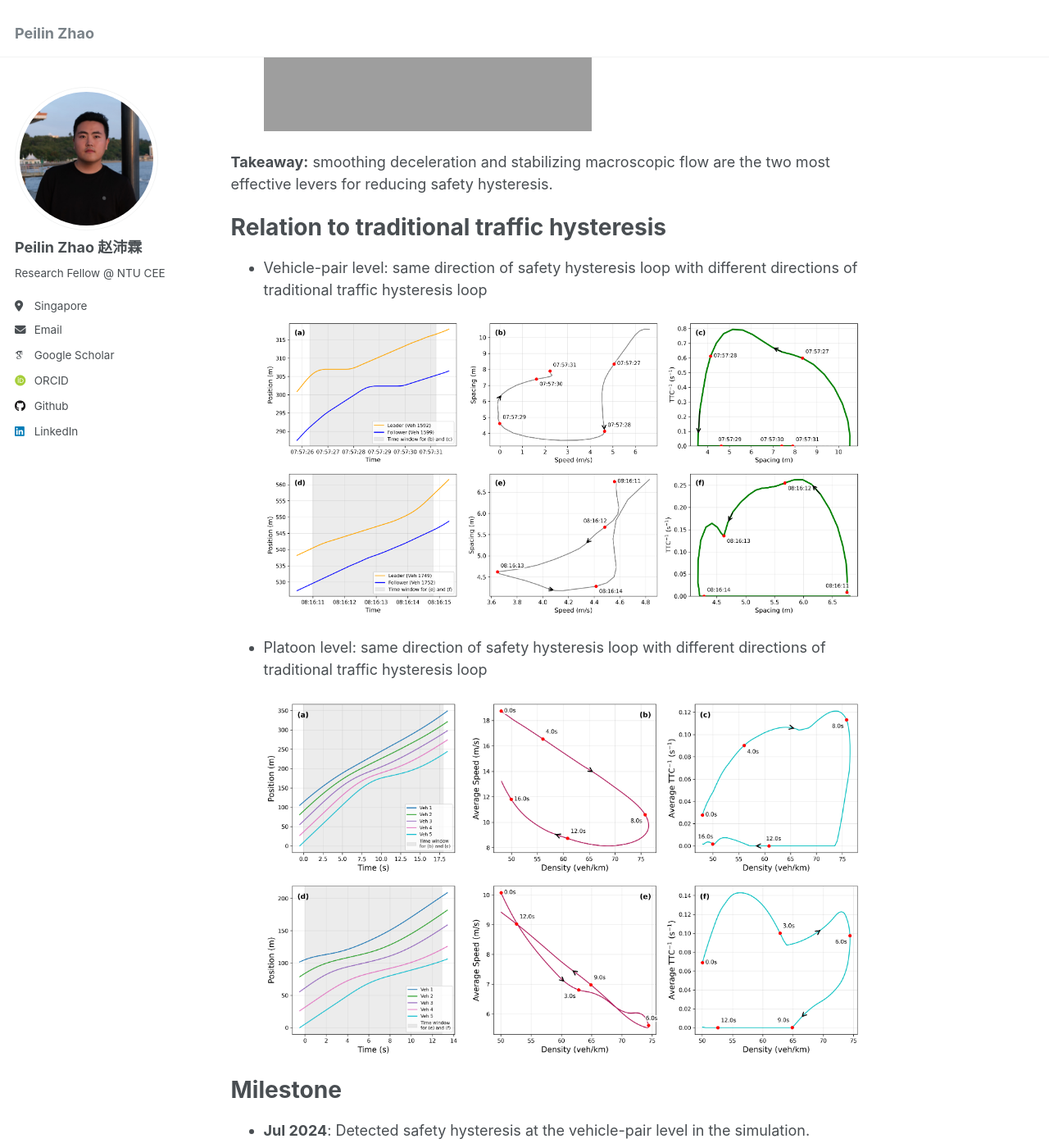
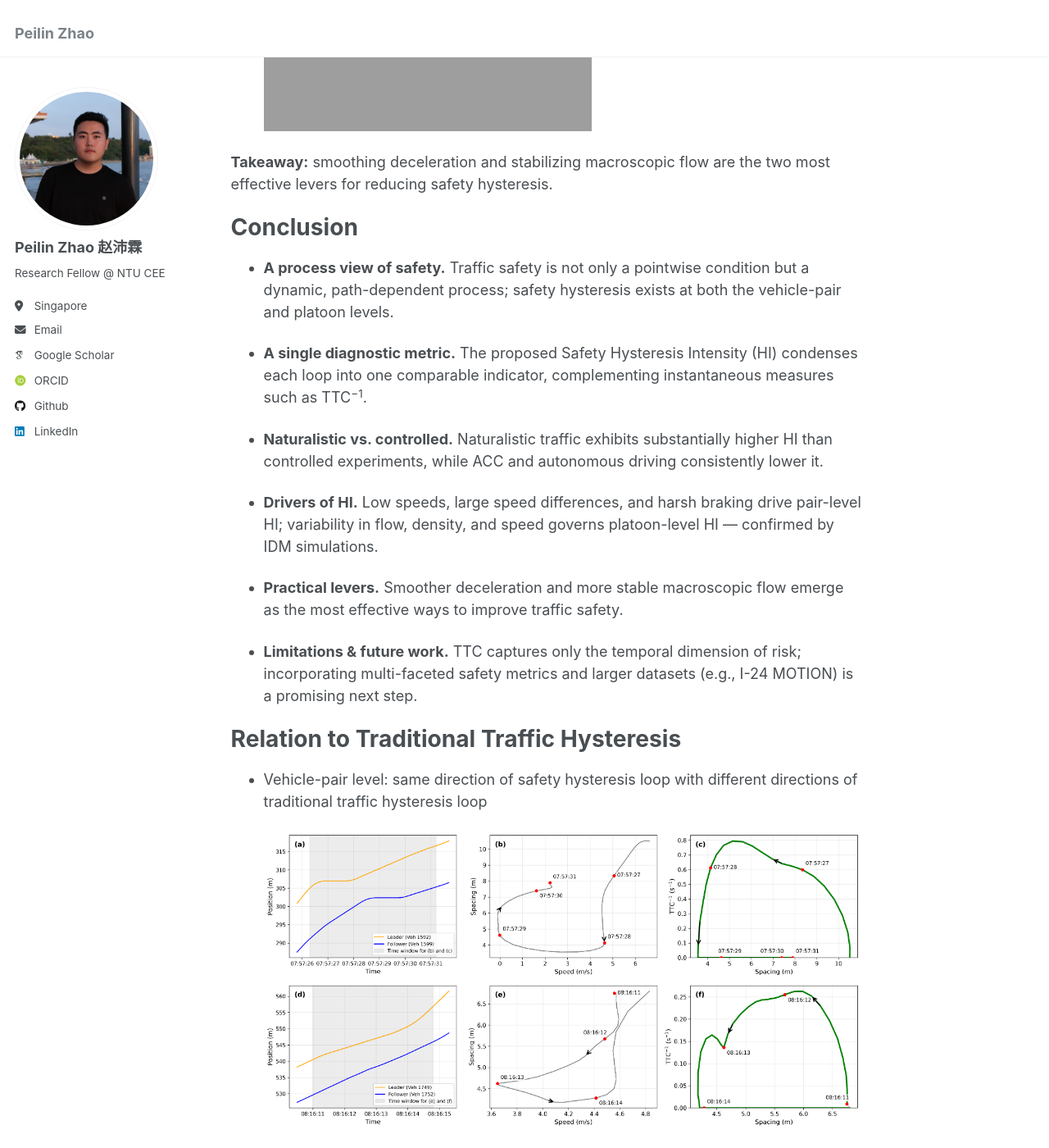
Before and after one commit to Jerry-zpl/Jerry-zpl.github.io, a Jekyll site: the page built from _publications/2026-TRC-105806.md, in a window 1280 px wide and 1400 px high, scrolled down 7332 px. Shown: the whole window at 82% size. Built offline with Jekyll 4.4.1, drawn with Linux system fonts in a browser that asks for light colours; some web fonts are replaced; some of the changed text lies outside the part shown.

Commit message:
Update 2026-TRC-105806.md

```diff
--- a/_publications/2026-TRC-105806.md
+++ b/_publications/2026-TRC-105806.md
@@ -30,11 +30,11 @@ Safety hysteresis, a dynamic pattern reflecting how traffic safety deteriorates
 
 # Existence of Safety Hysteresis
 
-- Safety hysteresis loop (d) on the spacing-TTC<sup>−1</sup> diagram at vehicle-pair level:
+- Safety hysteresis loop (d) on the spacing-TTC<sup>−1</sup> diagram at the vehicle-pair level:
 
   ![1](\images\2026-TRC-1.png)
 
-- Safety hysteresis loop (d) on the density-$$\overline{TTC^{−1}}$$ diagram at platoon level:
+- Safety hysteresis loop (d) on the density-$$\overline{TTC^{−1}}$$ diagram at the platoon level:
 
   ![2](\images\2026-TRC-2.png)
 
@@ -65,11 +65,11 @@ $$
 
 # Empirical Analysis
 
-- Distribution of safety HI at vehicle-pair level across NGSIM, OpenACC, and Waymo datasets
+- Distribution of safety HI at the vehicle-pair level across NGSIM, OpenACC, and Waymo datasets
 
   ![3](\images\2026-TRC-3.png)
 
-- Distribution of safety HI at vehicle-pair level across different driving modes
+- Distribution of safety HI at the vehicle-pair level across different driving modes
 
   ![4](\images\2026-TRC-4.png)
 
@@ -103,7 +103,21 @@ Controlled IDM simulations isolate the effect of each factor, complementing the
 
 **Takeaway:** smoothing deceleration and stabilizing macroscopic flow are the two most effective levers for reducing safety hysteresis.
 
-# Relation to traditional traffic hysteresis
+# Conclusion
+
+- **A process view of safety.** Traffic safety is not only a pointwise condition but a dynamic, path-dependent process; safety hysteresis exists at both the vehicle-pair and platoon levels.
+
+- **A single diagnostic metric.** The proposed Safety Hysteresis Intensity (HI) condenses each loop into one comparable indicator, complementing instantaneous measures such as TTC<sup>−1</sup>.
+
+- **Naturalistic vs. controlled.** Naturalistic traffic exhibits substantially higher HI than controlled experiments, while ACC and autonomous driving consistently lower it.
+
+- **Drivers of HI.** Low speeds, large speed differences, and harsh braking drive pair-level HI; variability in flow, density, and speed governs platoon-level HI — confirmed by IDM simulations.
+
+- **Practical levers.** Smoother deceleration and more stable macroscopic flow emerge as the most effective ways to improve traffic safety.
+
+- **Limitations & future work.** TTC captures only the temporal dimension of risk; incorporating multi-faceted safety metrics and larger datasets (e.g., I-24 MOTION) is a promising next step.
+
+# Relation to Traditional Traffic Hysteresis
 
 - Vehicle-pair level: same direction of safety hysteresis loop with different directions of traditional traffic hysteresis loop
 
@@ -113,13 +127,23 @@ Controlled IDM simulations isolate the effect of each factor, complementing the
 
   ![12](\images\2026-TRC-12.png)
 
+# Conclusion
+
+- This study provides the first comprehensive examination of safety hysteresis using large-scale trajectory data, showing it exists at both the vehicle-pair and platoon levels, and proposes Safety Hysteresis Intensity (HI), the loop area normalized by its span.
+
+- Naturalistic datasets (NGSIM, Waymo) exhibit higher HI than controlled ACC experiments; both ACC activation and autonomous driving significantly reduce safety HI.
+
+- Low-speed regimes, large leader–follower speed differences, and abrupt acceleration or deceleration are key contributors to pair-level HI, while larger fluctuations in flow, density, and speed govern platoon-level HI; ACC penetration mitigates these effects.
+
+- IDM simulations clarify these mechanisms, indicating that safety hysteresis can be reduced by smoothing deceleration profiles, damping traffic oscillations, and leveraging ACC/AV technologies.
+
 # Milestone
 
 - **Jul 2024**: Detected safety hysteresis at the vehicle-pair level in the simulation.
 
 - **Sep 2024**: Detected safety hysteresis at the platoon level in the simulation.
 
-- **Dec 2024**: Presented the findings of simulation experiments at [28th International Conference of Hong Kong Society for Transportation Studies (HKSTS2024)]("https://www.hksts.org/conf24b.htm">) ([Poster](http://jerry-zpl.github.io/files/HKSTS2024.pdf))
+- **Dec 2024**: Presented the findings of simulation experiments at [28th International Conference of Hong Kong Society for Transportation Studies (HKSTS2024)]("https://www.hksts.org/conf24b.htm") ([Poster](http://jerry-zpl.github.io/files/HKSTS2024.pdf))
 
 - **Jan 2025**: Preprocessed empirical datasets.
 
```
